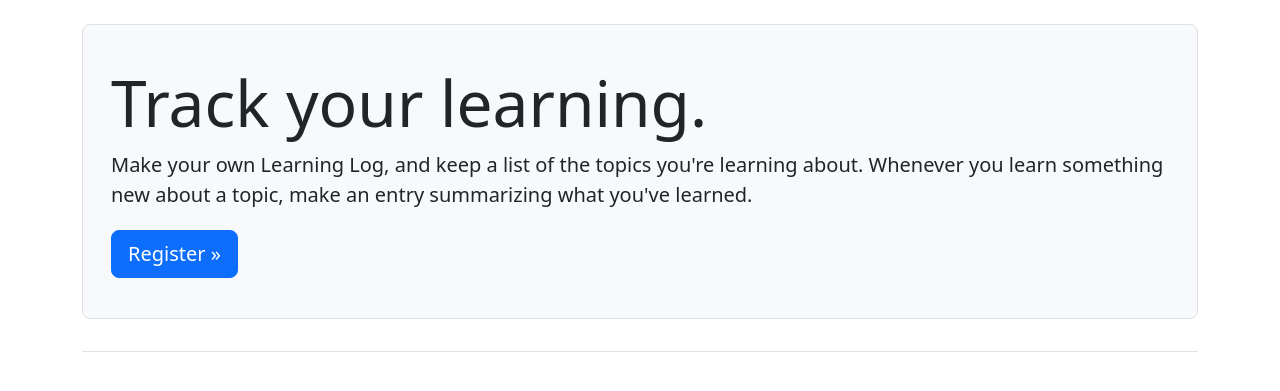
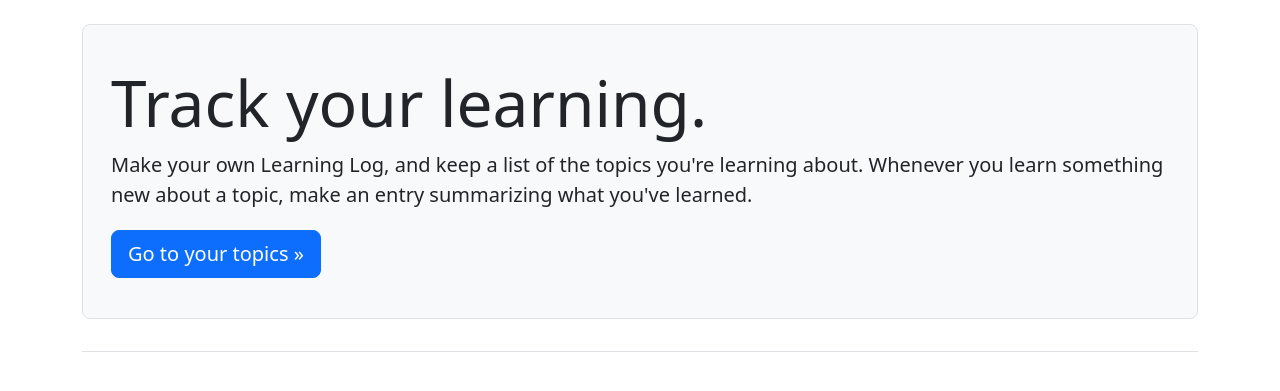
Before and after one commit to hbisetto/learning-log, a Django app: page / in a window 1280 px wide. Shown: the part 58-449 px from the top of the page. Run offline with Django 5.2, Linux system fonts and the light colour scheme; the visitor is signed in with stand-in values (Sample User, id 1); some libraries are stand-ins or nearby versions.

Commit message:
corrigindo erro na página inicial que pedia para o usuário se registrar mesmo que logado

```diff
--- a/learning_logs/templates/learning_logs/index.html
+++ b/learning_logs/templates/learning_logs/index.html
@@ -9,7 +9,11 @@
             topics you're learning about. Whenever you learn something new
             about a topic, make an entry summarizing what you've learned.</p>
 
+        {% if user.is_authenticated %}
+        <a class="btn btn-primary btn-lg mt-1" href="{% url 'learning_logs:topics' %}">Go to your topics &raquo;</a>
+        {% else %}
         <a class="btn btn-primary btn-lg mt-1" href="{% url 'accounts:register' %}">Register &raquo;</a>
+        {% endif %}
     </div>
 </div>
 {% endblock page_header %}
```
